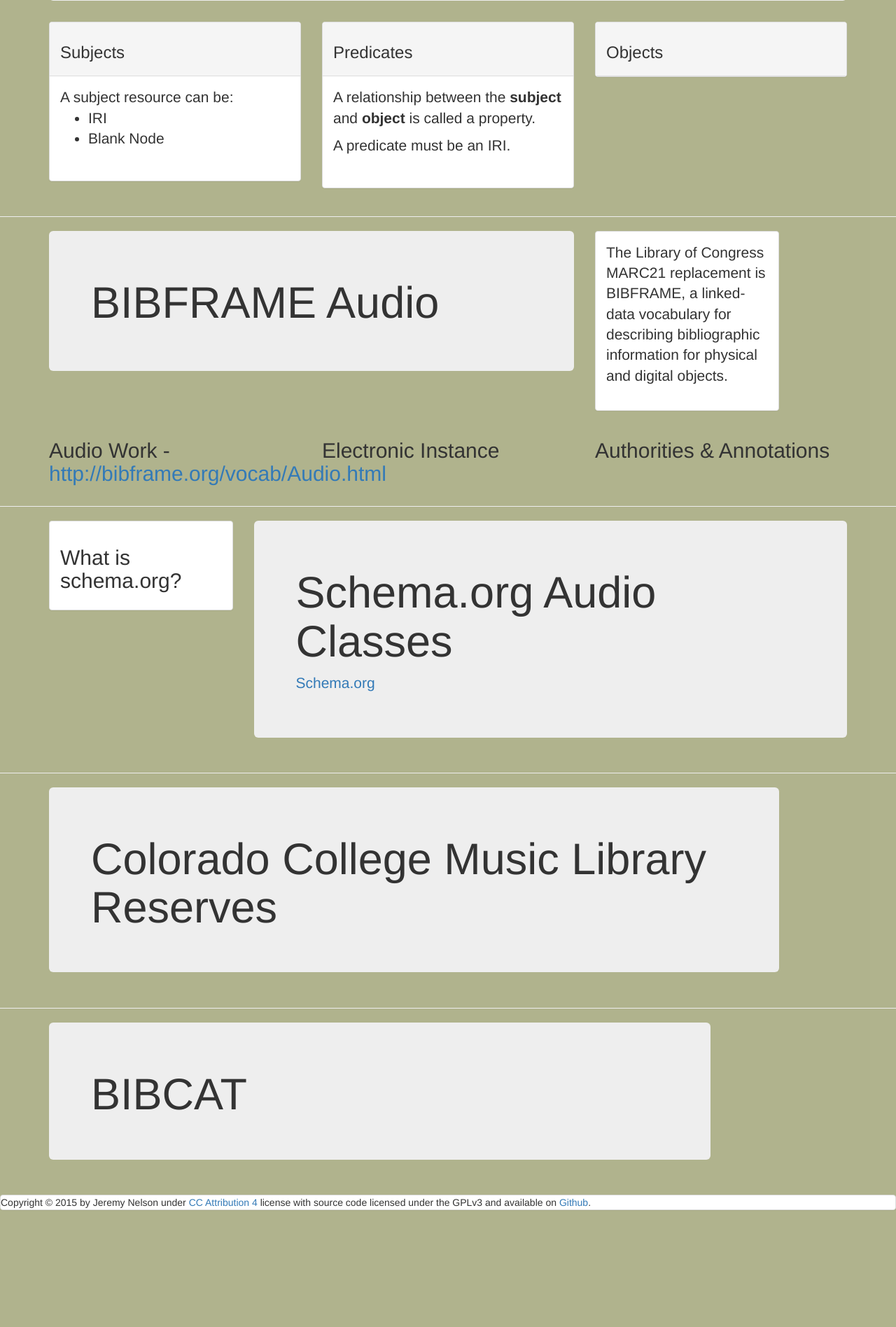
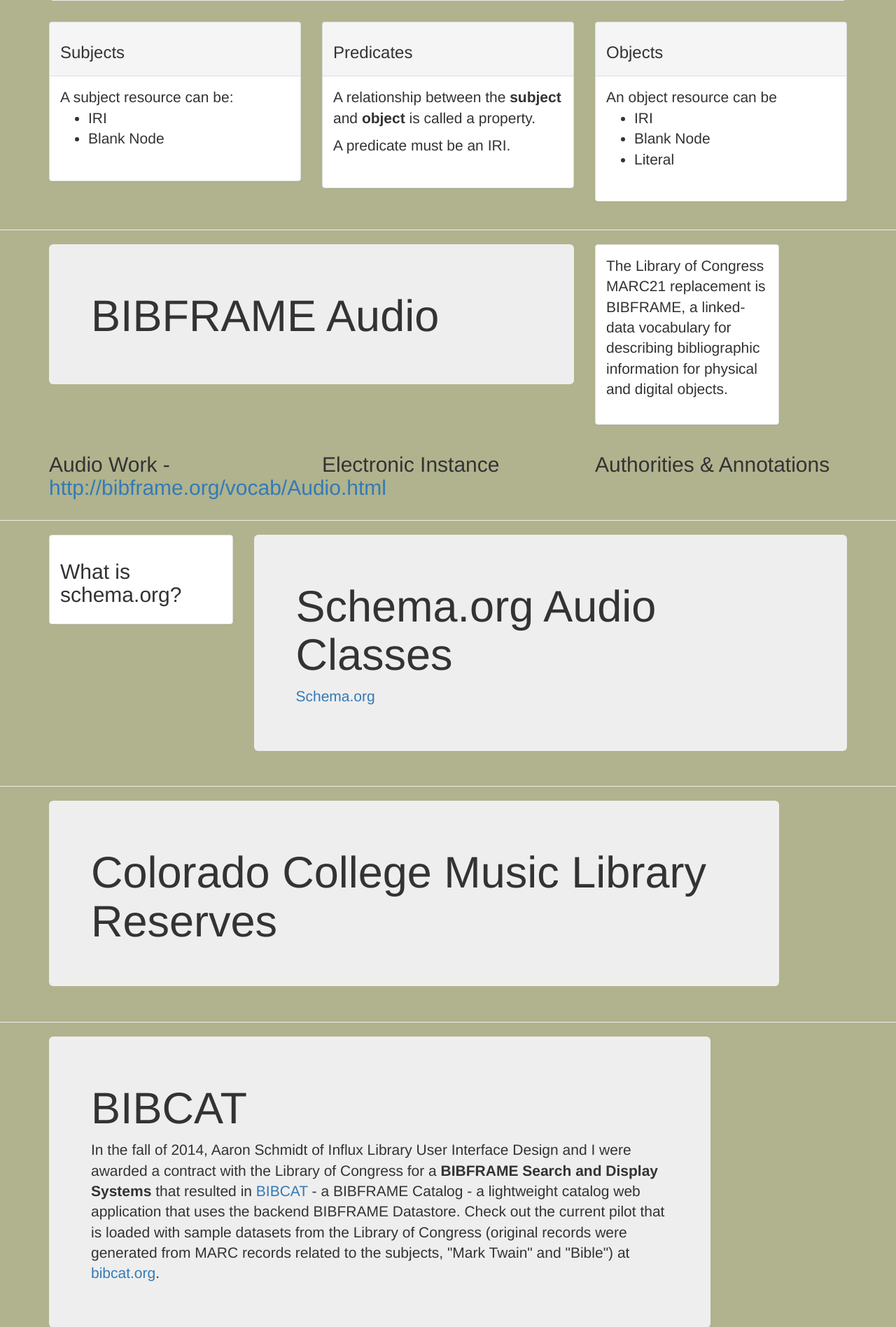
Before and after one commit to jermnelson/ccc-forum-2015, a Flask app: page / in a window 1280 px wide. Shown: the part 3431-5327 px from the top of the page at 70% size. Before the commit the page ends 5160 px from the top, so only its background shows below. Run offline with Flask 2, Linux system fonts and the light colour scheme; some libraries are stand-ins or nearby versions.

Commit message:
Updated presentation

```diff
--- a/templates/slides/bibcat.html
+++ b/templates/slides/bibcat.html
@@ -1,8 +1,16 @@
-<section class="container" id='bibcat'>
+<section class="container" id='bibcat' name='bibcat'>
  <div class="row">
   <section class="col-md-10">
     <div class="jumbotron">
       <h1>BIBCAT</h1>
+       <p class="lead">In the fall of 2014, Aaron Schmidt of Influx Library User Interface Design and I were
+         awarded a contract with the Library of Congress for a <b>BIBFRAME Search and Display Systems</b>
+         that resulted in <a href="http://bibcat.org">BIBCAT</a> - a BIBFRAME Catalog - a lightweight catalog web application that
+         uses the backend BIBFRAME Datastore. Check out the current pilot that is loaded with sample datasets from the
+         Library of Congress (original records were generated from MARC records related to the subjects, "Mark Twain" and "Bible")
+         at <a href="http://bibcat.org/">bibcat.org</a>.
+        </p>
+
     </div>
   </section>
   <section class="col-md-2">
--- a/templates/slides/lld-intro.html
+++ b/templates/slides/lld-intro.html
@@ -48,6 +48,14 @@
        <section class="panel-heading">
         <h3>Objects</h3>
        </section>
+       <section class="panel-body lead">
+         An object resource can be
+        <ul>
+         <li>IRI</li>
+         <li>Blank Node</li>
+         <li>Literal</li>
+        </ul>
+       </section>
      </div>
 
 
--- a/templates/snippets/navbar.html
+++ b/templates/snippets/navbar.html
@@ -34,8 +34,8 @@
                           <li><a href="#schema-org-audio">Schema.org Audio Creative Works</a></li>
                           <li><a href="#music-library-reserves">Music Library Reserves</a></li>
                           <li><a href="#bibcat">BIBCAT Audio</a></li>
-                          <li role="separator" class="divider"></li>
-                          <li><a href="#badge">Earn your Open Badge</a></li>
+                          {#<li role="separator" class="divider"></li>
+                          <li><a href="#badge">Earn your Open Badge</a></li>#}
                         </ul>
                     </li>
                     <li>
```
